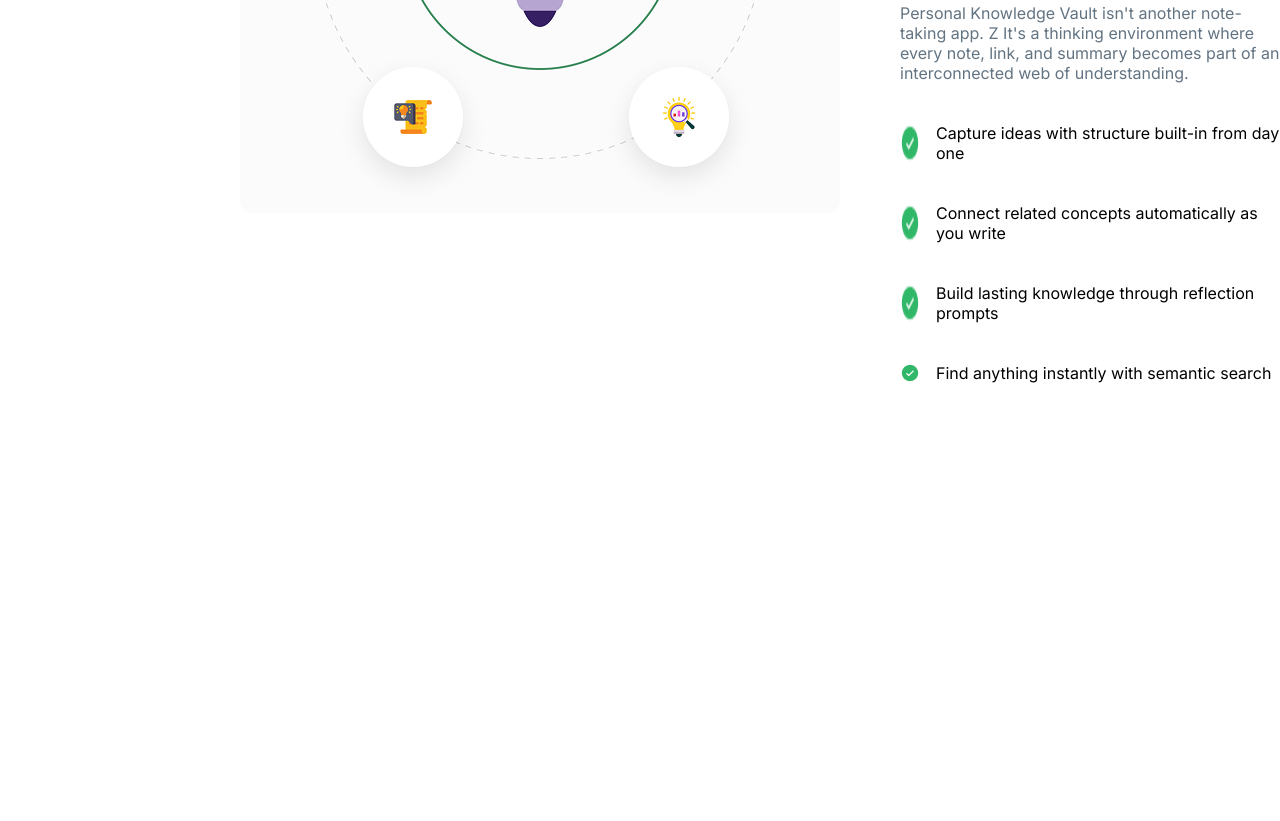
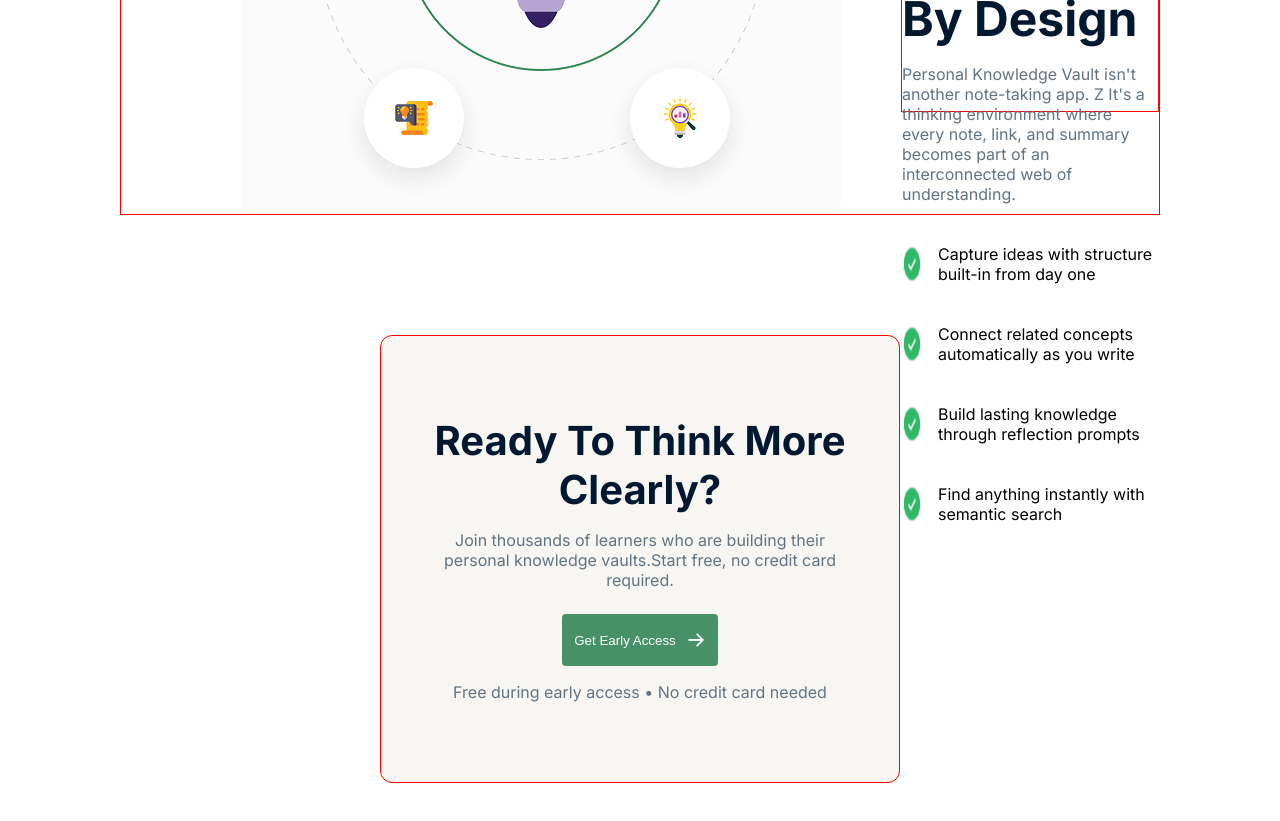
Before and after one commit to nayeembiswasfl/my-first-assignment, a plain HTML site: page index.html in a window 1280 px wide. Shown: the part 1622-2443 px from the top of the page. Before the commit the page ends 2005 px from the top, so only its background shows below. Drawn offline with Linux system fonts and the light colour scheme.

Commit message:
add challenge section

```diff
--- a/index.html
+++ b/index.html
@@ -73,6 +73,16 @@ help you think clearly, connect ideas, and turn learning into long-term knowledg
             <p><img src="./assets/CheckCircle.png" alt="">Build lasting knowledge through reflection prompts</p>
             <p><img src="./assets/CheckCircle.png" alt="">Find anything instantly with semantic search</p>
             </div>
-        </section
+        </section>
+        <section class="challenge">
+            <div class="challenge-content">
+                <h2>Ready To Think More Clearly?</h2>
+                <p>Join thousands of learners who are building their personal knowledge vaults.Start free, no credit card required.</p>
+                <div>
+                <button class="btn">Get Early Access <img src="./assets/ArrowRight.png" alt=""></button>
+                <p>Free during early access • No credit card needed</p>
+                </div>
+            </div>
+        </section>
 </body>
 </html>
--- a/style.css
+++ b/style.css
@@ -161,9 +161,11 @@
     display: flex;
     margin-top: 120px;
     margin-left: 120px;
+    margin-right: 120px;
     gap: 60px;
     justify-content: center;
     align-content: center;
+    border: 1px solid red;
 
 }
 
@@ -173,6 +175,7 @@
     width: 700px;
     height: 396px;
     gap: 40px;
+    border: 1px solid red;
 }
 
 .the-solution .text h6 {
@@ -208,5 +211,46 @@
 .the-solution .know-image {
     margin-left: 120px;
     width: 600px;
-    height: 600px;
+    height: 600px ;
 }
+
+.challenge {
+    text-align: center;
+    margin-top: 120px;
+    margin-left: 380px;
+    margin-right: 380px;
+    margin-bottom: 120px;
+    background-color:#F7F6F2;
+    padding: 80px 40px;
+    border-radius: 12px;
+    width: 1600;
+    height: 100%;
+    border: 1px solid red;
+}
+/* .challenge .challenge-content{
+    margin-left: 240px;
+    margin-right: 120px;
+    width: 1360px;
+    height: 384px;
+    padding: 80px 40px;
+    gap: 24px;
+} */
+.challenge .challenge-content h2 {
+    font-size: 40px;
+    font-weight: 700;
+    color: #001931;
+}
+.challenge .challenge-content p {
+    font-size: 16px;
+    font-weight: 400;
+    color: #627382;
+    /* line-height: 24; */
+    margin-top: 16px;
+}
+.challenge .challenge-content .btn {
+  display: inline-flex;
+  align-items: center;
+  margin-top:24px;
+  gap:10px;
+  border-radius: 4px;
+}
```
